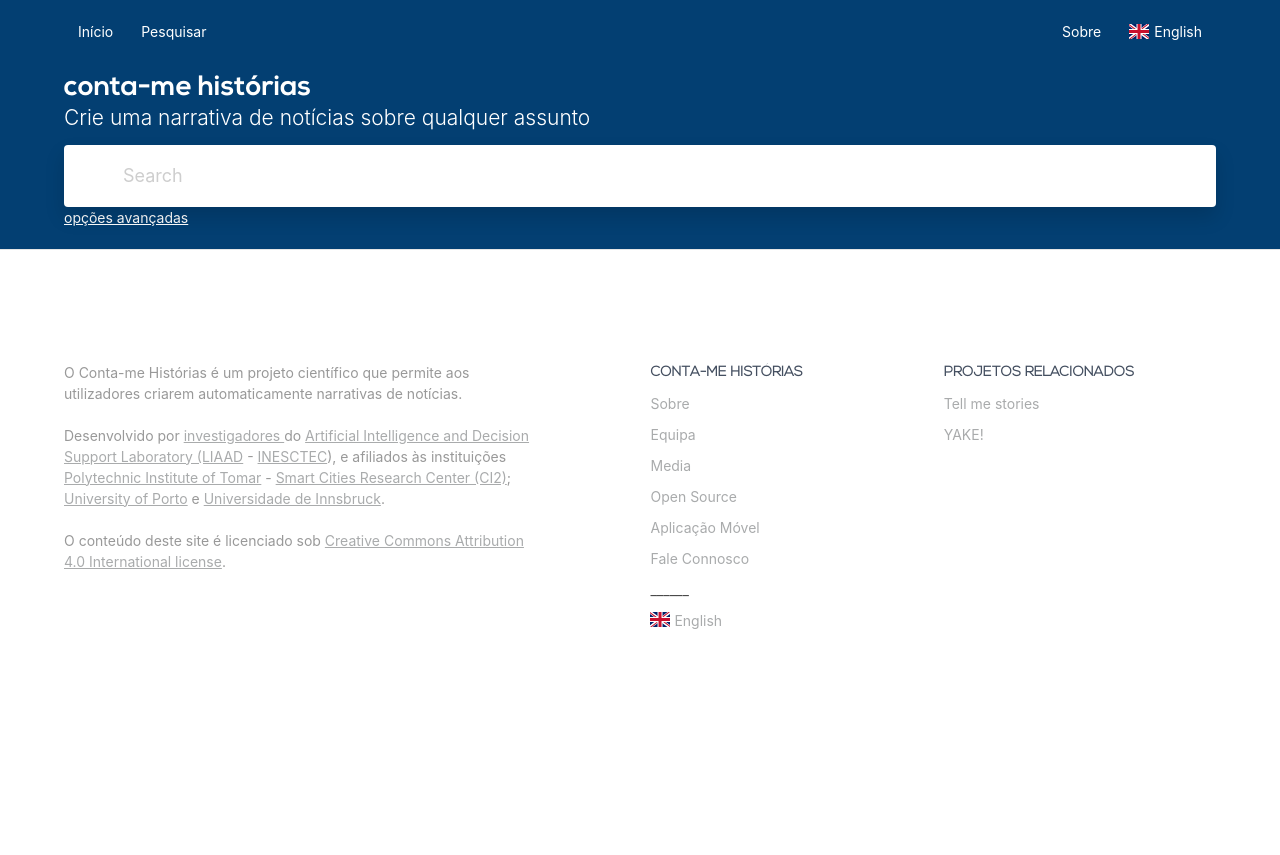
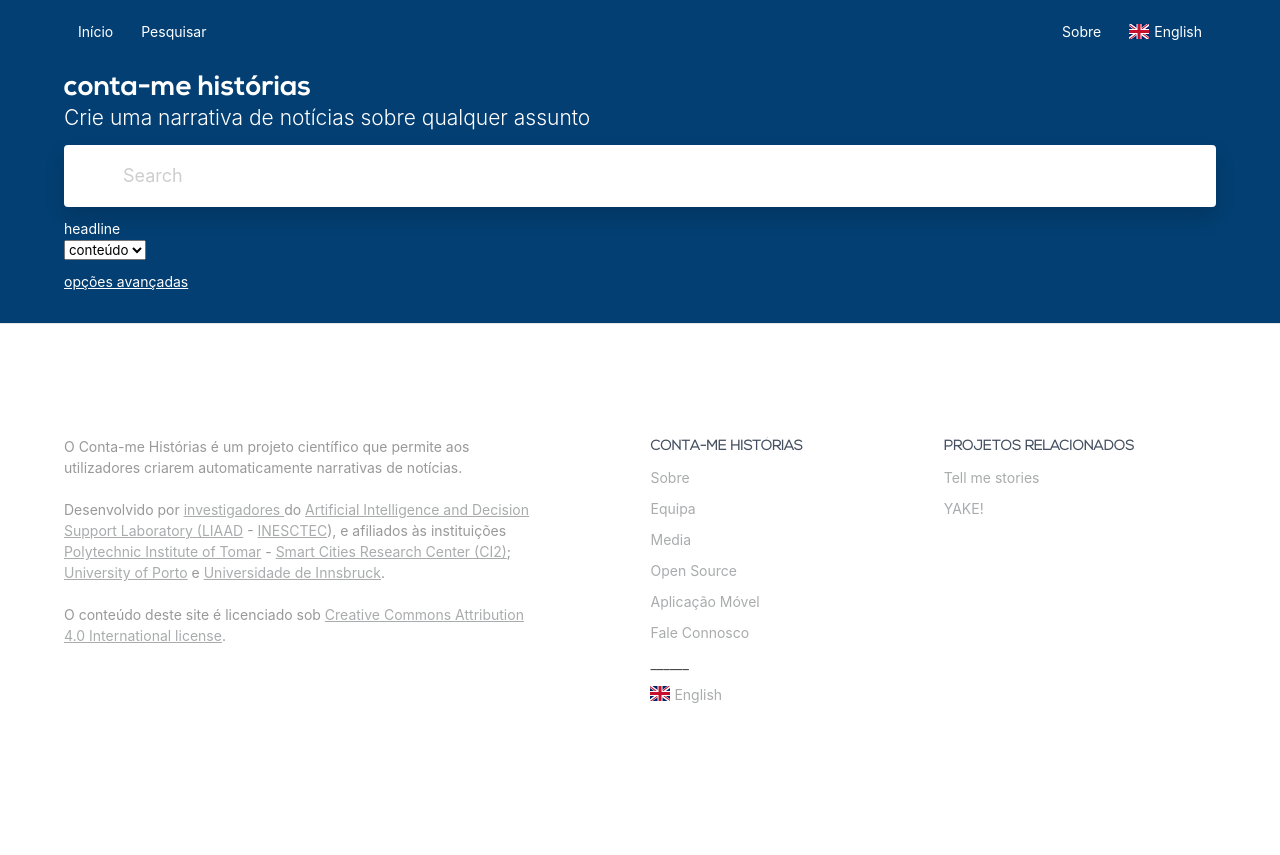
Before and after one commit to LIAAD/contamehistorias-ui, a Flask app: template main/templates/pages/tlscovid/search.html in a window 1280 px wide. Before the commit the page ends 629 px from the top, so only its background shows below. Run offline with Flask 2, Linux system fonts and the light colour scheme; the template is opened without the code that fills it: values that come from a table or form of the project are taken from there, others are empty; parts of the project's set-up code (start-up, migrations or seed data) failed here and were passed over; some libraries are stand-ins or nearby versions.

Commit message:
tlscovid: change headline selector to outside of advanced options

```diff
--- a/main/templates/pages/tlscovid/search.html
+++ b/main/templates/pages/tlscovid/search.html
@@ -27,15 +27,14 @@
             </div>
             <form name="searchForm" method="get" action="{{ url_for('pages_tlscovid.search') }}" class="form-signin">
 
+                <!-- Query input -->
                 <div class="help-search-wrapper">
                     {{ form.query(class_ = 'form-control first-input', placeholder = form.query.label.text) }}
                     <i class="sl sl-icon-magnifier"></i>
                 </div>
 
-                <a id="advanced_options_btn" style="color: white;text-decoration: underline">{{ _('opções avançadas')}}</a>
-                <div id="advanced_options_view" style="display: none" class="field">
-                    <div class="control mt-20">
-
+                <!-- Headline type -->
+                <div class="control mt-10">
                     <label class="form-label" style="color:white; vertical-align:middle">{{ _('headline')}}</label>
                     <div class="">
                         <select name="form_headline">
@@ -44,6 +43,12 @@
                         </select>
                     </div>
                 </div>
+
+                <!-- Advanced options -->
+                <div class="control mt-10">
+                    <a id="advanced_options_btn" style="color: white;text-decoration: underline">{{ _('opções avançadas')}}</a>
+                    <div id="advanced_options_view" style="display: none" class="field">
+                        <div class="control mt-10">
 
                             <div class="field">
                                 <label class="form-label" style="color:white; vertical-align:middle">{{ _('lingua')}}</label>
@@ -59,7 +64,6 @@
                             <div class="field">
                                 <label class="form-label" style="color:white; vertical-align:middle">{{ _('fontes')}}</label>
                                 <div class="">
-
                                     <div class="sources_pt" {% if index == "pt" %} style="display:inline;" {% else %} style="display:none;" {% endif %}>
                                         {% for dom in available_domains['pt'] %}
                                             <label class="checkbox">
@@ -68,7 +72,6 @@
                                             </label>
                                         {% endfor %}
                                     </div>
-
                                     <div class="sources_en" {% if index == "en" %} style="display:inline;" {% else %} style="display:none;" {% endif %}>
                                         {% for dom in available_domains['en'] %}
                                             <label class="checkbox">
@@ -77,16 +80,15 @@
                                             </label>
                                         {% endfor %}
                                     </div>
-
                                 </div>
                             </div>
 
                             <button type="submit" class="button btn-align info-btn raised">{{ _('aplicar') }}</button>
                         </div>
                     </div>
+                </div>
                 <input type="hidden" id="lang" name="lang" value="{{lang}}">
             </form>
-
         </div>
     </div>
 </div>
```
Lines whose indentation alone changed are shown as unchanged.
